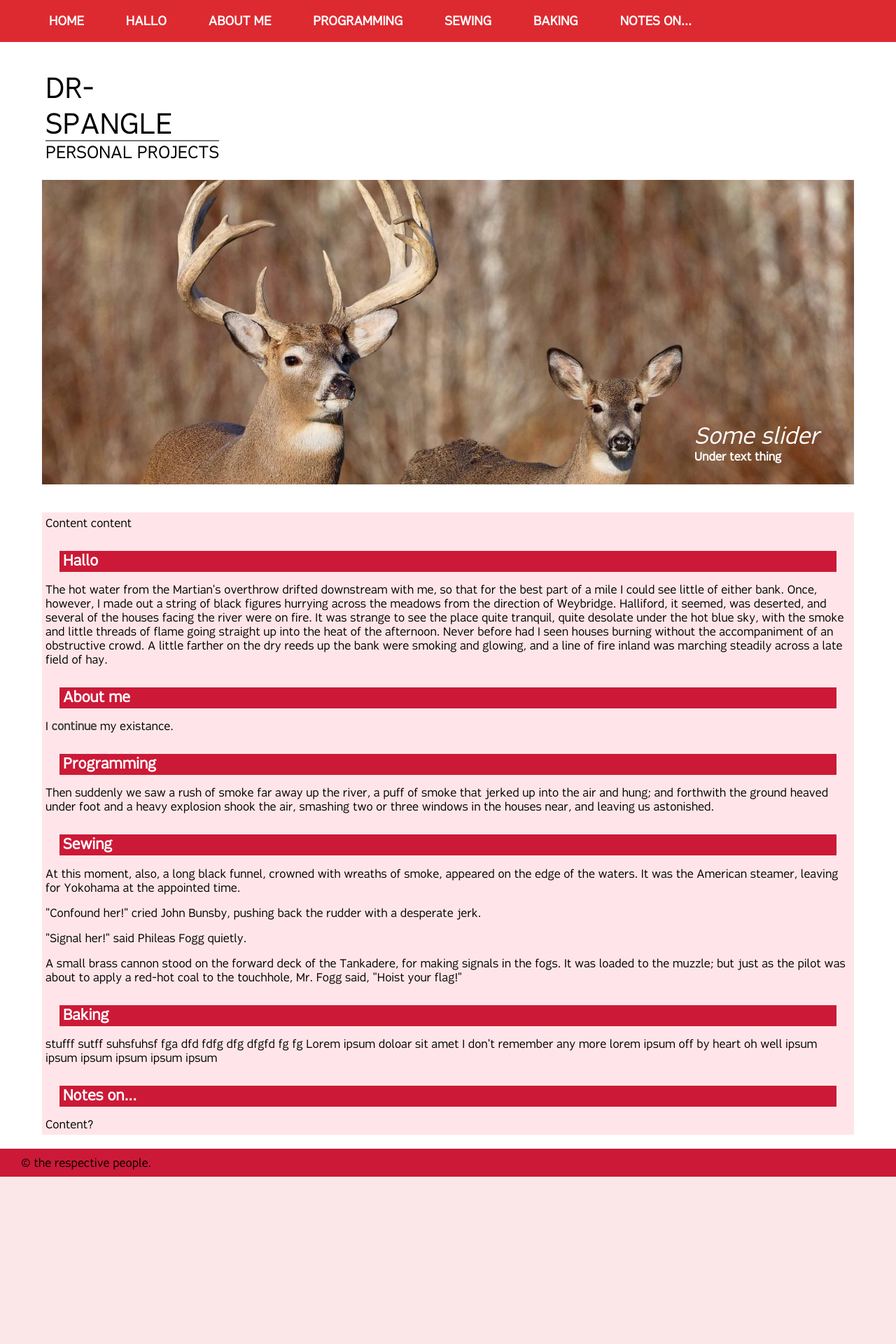
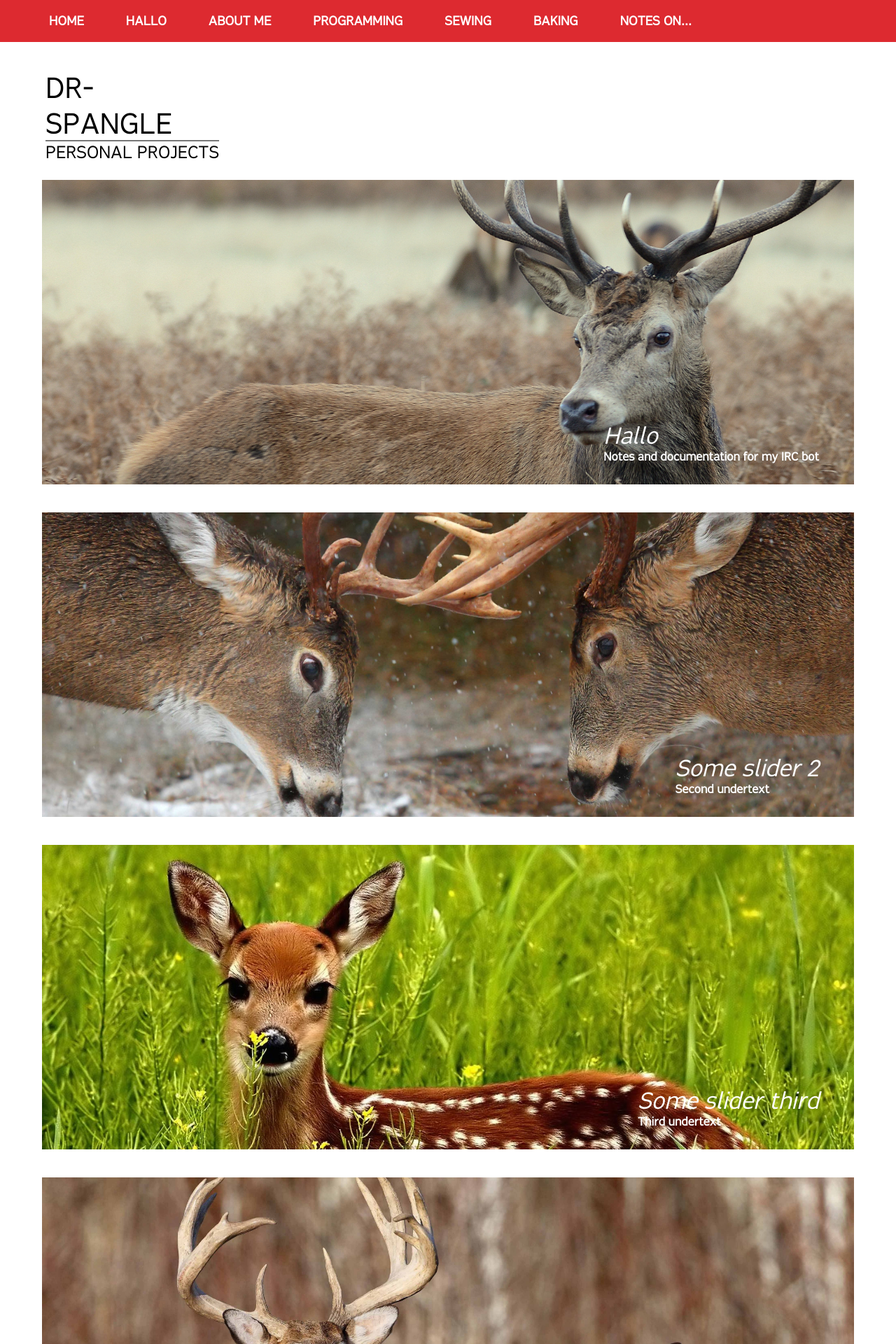
Before and after one commit to SpangleLabs/New_website, a PHP site: page / in a window 1280 px wide. Shown: the top 1920 px of the page at 70% size. Before the commit the page ends 1681 px from the top, so only its background shows below. Run offline with PHP 8.4, Linux system fonts and the light colour scheme; some libraries are stand-ins or nearby versions.

Commit message:
got slider working

```diff
--- a/index.php
+++ b/index.php
@@ -13,6 +13,8 @@ $getstr = substr($getstr,0,-1);
 <meta http-equiv="content-type" content="text/html;charset=utf-8" />
 <meta http-equiv="Content-Style-Type" content="text/css" />
 <link rel="stylesheet" type="text/css" href="style.php<?echo($getstr);?>" />
+<script src="//ajax.googleapis.com/ajax/libs/jquery/2.0.3/jquery.min.js"></script>
+<script src="jquery.anyslider.min.js"></script>
 </head>
 <body>
 
@@ -36,15 +38,36 @@ $getstr = substr($getstr,0,-1);
 </div>
 
 <div id="slider">
-<div id="slidertext">
-<h1>Some slider</h1>
-<h2>Under text thing</h2>
+
+<div id="slide1">
+<div id="slide1text">
+<h1>Hallo</h1>
+<h2>Notes and documentation for my IRC bot</h2>
 </div>
-<img src="images/<?
-$deerpics = array('red-deer-16.jpg','deer-rut.jpg','Sika_deer_japanese_deer.jpg','animals-deer-wildlife-994635-5616x3744.jpg');
-$randdeer = $deerpics[mt_rand(0,count($deerpics)-1)];
-echo($randdeer);
-?>" alt="deerpics" /></div>
+<img src="images/red-deer-16.jpg" alt="deerpics" /></div>
+
+<div id="slide2">
+<div id="slide2text">
+<h1>Some slider 2</h1>
+<h2>Second undertext</h2>
+</div>
+<img src="images/deer-rut.jpg" alt="deerpics" /></div>
+
+<div id="slide3">
+<div id="slide3text">
+<h1>Some slider third</h1>
+<h2>Third undertext</h2>
+</div>
+<img src="images/Sika_deer_japanese_deer.jpg" alt="deepics" /></div>
+
+<div id="slide4">
+<div id="slide4text">
+<h1>Some slider the forth</h1>
+<h2>The final undertext</h2>
+</div>
+<img src="images/animals-deer-wildlife-994635-5616x3744.jpg" alt="deerpics" /></div>
+
+</div>
 
 <div id="content" >
 Content content<br />
@@ -72,5 +95,12 @@ Content?
 
 </div>
 
+<script>
+$("#slider").AnySlider({
+	bullets: false,
+	showControls: false
+});
+</script>
+
 </body>
 </html>
--- a/style.css
+++ b/style.css
@@ -91,6 +91,13 @@ border-top: 2px solid #777;
 }
 
 #slider {
+	-ms-touch-action: none;
+	overflow: auto;
+	position: relative;
+	touch-action: none;
+}
+
+#slide1, #slide2, #slide3, #slide4 {
 position: relative;
 width: 100%;
 background-color: #FFE5E9;
@@ -98,27 +105,27 @@ margin-top: 20px;
 margin-bottom: 40px;
 padding: 0px;
 }
-#slider img {
+#slide1 img, #slide2 img, #slide3 img, #slide4 img {
 margin: 0px;
 padding: 0px;
 width: 100%;
 vertical-align: top;
 }
-#slider #slidertext {
+#slide1text, #slide2text, #slide3text, #slide4text {
 position: absolute;
 margin: 0px;
 bottom: 30px;
 right: 50px;
 align: right;
 }
-#slider h1 {
+#slide1text h1, #slide2text h1, #slide3text h1, #slide4text h1 {
 font-style: italic;
 color: #FFFFFF;
 padding: 0px;
 margin: 0px;
 font-weight: 400;
 }
-#slider h2 {
+#slide1text h2, #slide2text h2, #slide3text h2, #slide4text h2 {
 color: #FFFFFF;
 padding: 0px;
 margin: 0px;
@@ -160,6 +167,4 @@ max-width: 100%;
 margin-top: 20px;
 padding: 10px;
 padding-left: 30px;
-
-
 }
```
Also changed, not shown: images/index.php (deleted).
